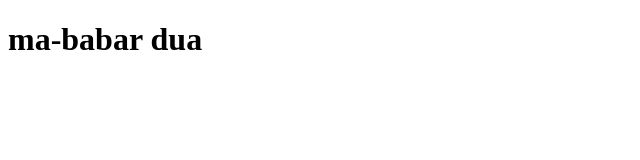
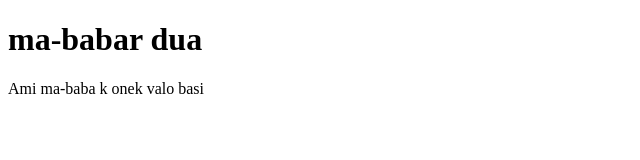
Before and after one commit to mynul1111/ma-baba, a plain HTML site: page index.html in a window 1280 px wide. Shown: the whole page, without its empty margins (0-640 px from the left). Drawn offline with Linux system fonts and the light colour scheme.

Commit message:
first commit

```diff
--- a/index.html
+++ b/index.html
@@ -8,5 +8,6 @@
 </head>
 <body>
     <h1>ma-babar dua</h1>
+    <P>Ami ma-baba k onek valo basi</P>
 </body>
 </html>
```
Also changed, not shown: 1 other file.
